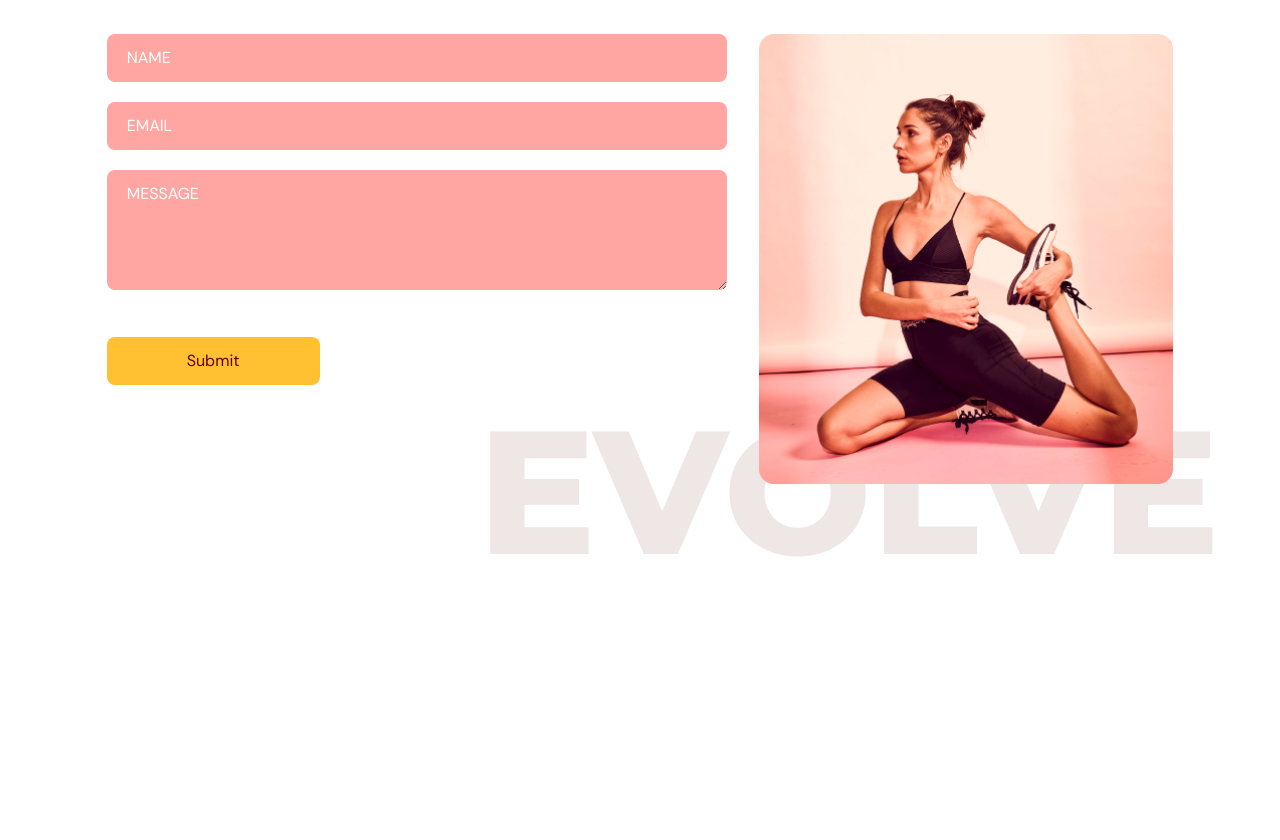
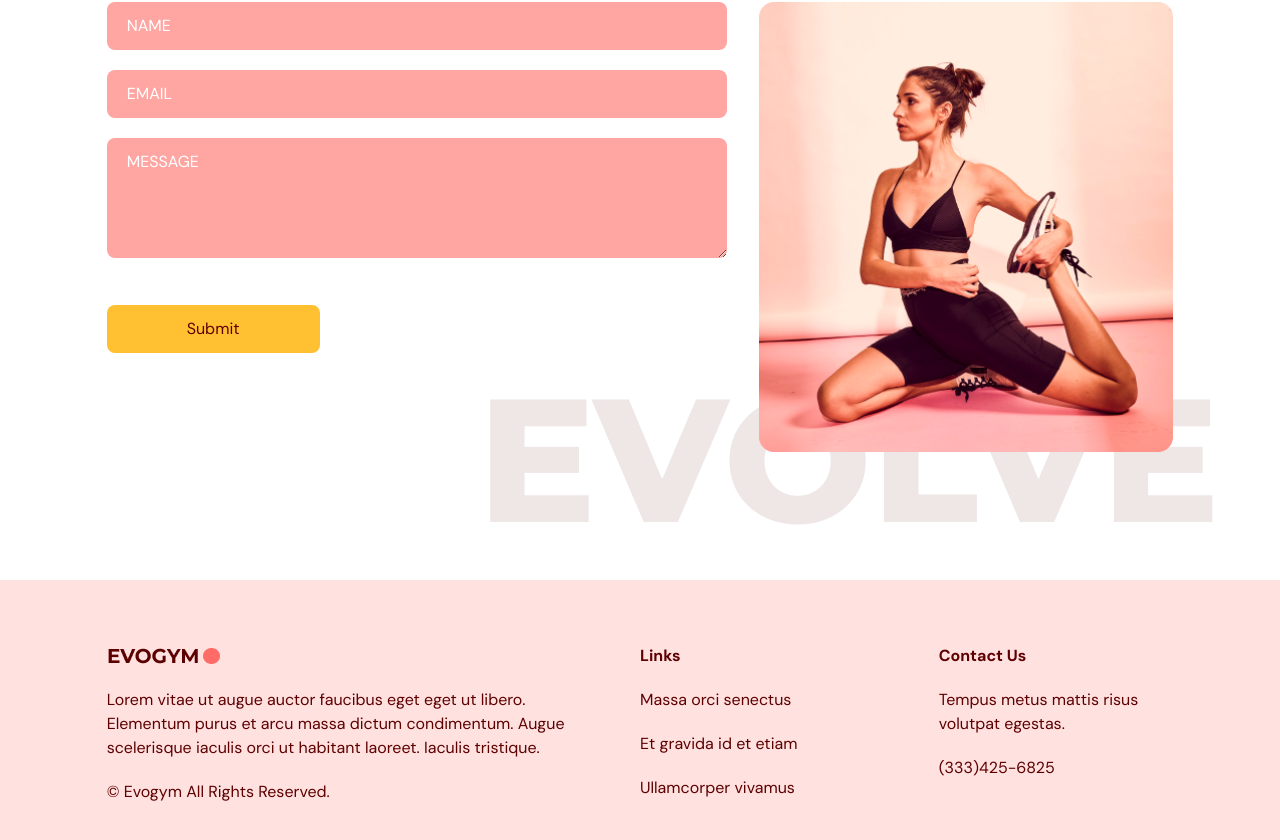
Before and after one commit to ahmedwagih96/Gym, a React (Vite) app: page / in a window 1280 px wide. Shown: the part 3164-4004 px from the top of the page. Before the commit the page ends 3728 px from the top, so only its background shows below. Built offline with nearby package versions, Linux system fonts and the light colour scheme.

Commit message:
created the footer section

```diff
--- a/src/App.tsx
+++ b/src/App.tsx
@@ -3,6 +3,7 @@ import Home from "@/scenes/home";
 import Benefits from "@/scenes/benefits";
 import Classes from "@/scenes/classes";
 import Contact from "@/scenes/contact";
+import Footer from "@/scenes/footer";
 function App() {
   return (
     <div className="app bg-gray-20">
@@ -11,6 +12,7 @@ function App() {
       <Benefits />
       <Classes />
       <Contact />
+      <Footer/>
     </div>
   );
 }
--- a/src/scenes/contact/index.tsx
+++ b/src/scenes/contact/index.tsx
@@ -9,7 +9,7 @@ import Form from "./Form";
 function Contact() {
   const dispatch = useDispatch();
   return (
-    <section id={SelectedPage.ContactUs} className="pb-22 mx-auto w-5/6 pt-32">
+    <section id={SelectedPage.ContactUs} className="mx-auto w-5/6 pt-24 pb-32">
       <motion.div
         onViewportEnter={() =>
           dispatch(setSelectedPage(SelectedPage.ContactUs))
--- /dev/null
+++ b/src/scenes/footer/index.tsx
@@ -0,0 +1,32 @@
+import Logo from "@/assets/Logo.png";
+
+const Footer = () => {
+  return (
+    <footer className="bg-primary-100 py-16">
+      <div className="justify-content mx-auto w-5/6 gap-16 md:flex">
+        <div className="mt-16 basis-1/2 md:mt-0">
+          <img alt="logo" src={Logo} />
+          <p className="my-5">
+            Lorem vitae ut augue auctor faucibus eget eget ut libero. Elementum
+            purus et arcu massa dictum condimentum. Augue scelerisque iaculis
+            orci ut habitant laoreet. Iaculis tristique.
+          </p>
+          <p>© Evogym All Rights Reserved.</p>
+        </div>
+        <div className="mt-16 basis-1/4 md:mt-0">
+          <h4 className="font-bold">Links</h4>
+          <p className="my-5">Massa orci senectus</p>
+          <p className="my-5">Et gravida id et etiam</p>
+          <p>Ullamcorper vivamus</p>
+        </div>
+        <div className="mt-16 basis-1/4 md:mt-0">
+          <h4 className="font-bold">Contact Us</h4>
+          <p className="my-5">Tempus metus mattis risus volutpat egestas.</p>
+          <p>(333)425-6825</p>
+        </div>
+      </div>
+    </footer>
+  );
+};
+
+export default Footer;
```
